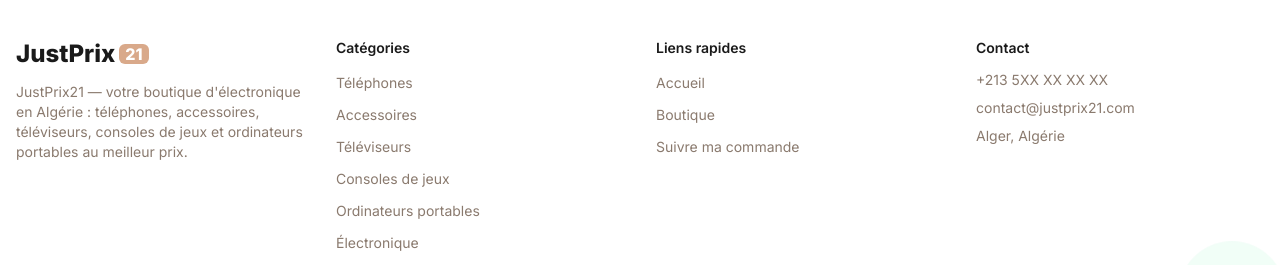
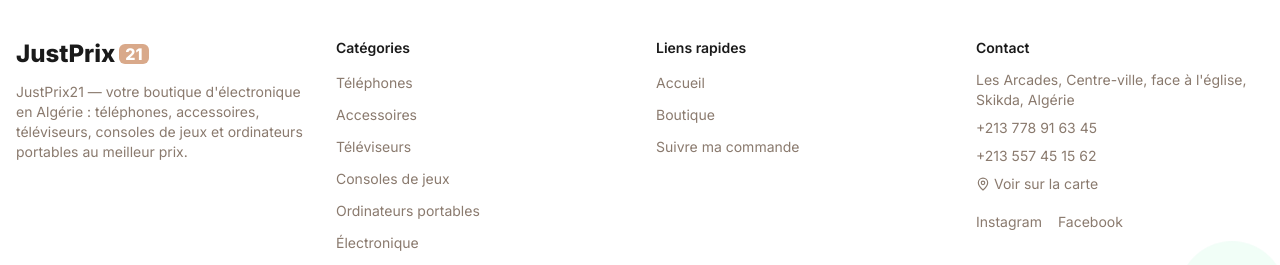
Before and after one commit to Ishaqf/JustPrix21Website, a React (Vite) app in the folder client/: page / in a window 1280 px wide. Shown: the part 457-722 px from the top of the page. Built offline with nearby package versions, Linux system fonts and the light colour scheme; no server answers.

Commit message:
fixing minor issues in the footer and also with whatsapp button and adding more credentials

```diff
--- a/client/src/components/common/WhatsAppButton.jsx
+++ b/client/src/components/common/WhatsAppButton.jsx
@@ -1,13 +1,11 @@
 import { MessageCircle } from 'lucide-react';
 import { SHOP_INFO } from '../../utils/shopInfo';
-
-const DEFAULT_MESSAGE = 'Bonjour, je suis intéressé(e) par vos produits sur JustPrix21.';
 
 // lucide-react has no WhatsApp brand glyph (it's a generic icon set, not
 // brand logos) — MessageCircle stands in. Swap for the real WhatsApp mark
 // (e.g. via react-icons) if the exact logo matters more than the behavior.
 const WhatsAppButton = () => {
-  const href = `https://wa.me/${SHOP_INFO.whatsappNumber}?text=${encodeURIComponent(DEFAULT_MESSAGE)}`;
+  const href = `https://wa.me/${SHOP_INFO.whatsappNumber}?text=${encodeURIComponent(SHOP_INFO.whatsappMessage)}`;
 
   return (
     <a
--- a/client/src/components/layout/Footer.jsx
+++ b/client/src/components/layout/Footer.jsx
@@ -1,4 +1,5 @@
 import { Link } from 'react-router-dom';
+import { MapPin } from 'lucide-react';
 import Logo from '../common/Logo';
 import { CATEGORIES } from '../../utils/categories';
 import { SHOP_INFO } from '../../utils/shopInfo';
@@ -8,7 +9,7 @@
     <div className="mx-auto grid max-w-7xl gap-8 px-4 py-10 md:grid-cols-4">
       <div>
         <Logo />
-        <p className="mt-3 text-sm text-[var(--color-muted)]">
+        <p className="mt-3 text-sm text-(--color-muted)">
           JustPrix21 — votre boutique d'électronique en Algérie : téléphones,
           accessoires, téléviseurs, consoles de jeux et ordinateurs portables
           au meilleur prix.
@@ -16,13 +17,13 @@
       </div>
 
       <div>
-        <h3 className="mb-3 text-sm font-semibold text-[var(--color-ink)]">Catégories</h3>
+        <h3 className="mb-3 text-sm font-semibold text-(--color-ink)">Catégories</h3>
         <ul className="space-y-2">
           {CATEGORIES.map((cat) => (
             <li key={cat.value}>
               <Link
                 to={`/shop?category=${cat.value}`}
-                className="text-sm text-[var(--color-muted)] hover:text-[var(--color-accent-dark)]"
+                className="text-sm text-(--color-muted) hover:text-(--color-accent-dark)"
               >
                 {cat.label}
               </Link>
@@ -32,20 +33,20 @@
       </div>
 
       <div>
-        <h3 className="mb-3 text-sm font-semibold text-[var(--color-ink)]">Liens rapides</h3>
+        <h3 className="mb-3 text-sm font-semibold text-(--color-ink)">Liens rapides</h3>
         <ul className="space-y-2">
           <li>
-            <Link to="/" className="text-sm text-[var(--color-muted)] hover:text-[var(--color-accent-dark)]">
+            <Link to="/" className="text-sm text-(--color-muted) hover:text-(--color-accent-dark)">
               Accueil
             </Link>
           </li>
           <li>
-            <Link to="/shop" className="text-sm text-[var(--color-muted)] hover:text-[var(--color-accent-dark)]">
+            <Link to="/shop" className="text-sm text-(--color-muted) hover:text-(--color-accent-dark)">
               Boutique
             </Link>
           </li>
           <li>
-            <Link to="/suivi-commande" className="text-sm text-[var(--color-muted)] hover:text-[var(--color-accent-dark)]">
+            <Link to="/suivi-commande" className="text-sm text-(--color-muted) hover:text-(--color-accent-dark)">
               Suivre ma commande
             </Link>
           </li>
@@ -53,18 +54,43 @@
       </div>
 
       <div>
-        <h3 className="mb-3 text-sm font-semibold text-[var(--color-ink)]">Contact</h3>
-        {/* Placeholder values from utils/shopInfo.js until the client
-            provides real details. */}
-        <ul className="space-y-2 text-sm text-[var(--color-muted)]">
-          <li>{SHOP_INFO.phone}</li>
-          <li>{SHOP_INFO.email}</li>
+        <h3 className="mb-3 text-sm font-semibold text-(--color-ink)">Contact</h3>
+        <ul className="space-y-2 text-sm text-(--color-muted)">
           <li>{SHOP_INFO.address}</li>
+          <li>
+            <a href={SHOP_INFO.phoneHref} className="hover:text-(--color-accent-dark)">
+              {SHOP_INFO.phone}
+            </a>
+          </li>
+          <li>
+            <a href={SHOP_INFO.phoneAltHref} className="hover:text-(--color-accent-dark)">
+              {SHOP_INFO.phoneAlt}
+            </a>
+          </li>
+          <li>
+            <a
+              href={SHOP_INFO.googleMapsUrl}
+              target="_blank"
+              rel="noopener noreferrer"
+              className="inline-flex items-center gap-1 hover:text-(--color-accent-dark)"
+            >
+              <MapPin size={14} />
+              Voir sur la carte
+            </a>
+          </li>
         </ul>
+        <div className="mt-4 flex gap-4 text-sm">
+          <a href={SHOP_INFO.instagramUrl} target="_blank" rel="noopener noreferrer" className="text-(--color-muted) hover:text-(--color-accent-dark)">
+            Instagram
+          </a>
+          <a href={SHOP_INFO.facebookUrl} target="_blank" rel="noopener noreferrer" className="text-(--color-muted) hover:text-(--color-accent-dark)">
+            Facebook
+          </a>
+        </div>
       </div>
     </div>
 
-    <div className="border-t border-black/5 px-4 py-4 text-center text-xs text-[var(--color-muted)]">
+    <div className="border-t border-black/5 px-4 py-4 text-center text-xs text-(--color-muted)">
       © {new Date().getFullYear()} JustPrix21. Tous droits réservés.
     </div>
   </footer>
--- a/client/src/utils/shopInfo.js
+++ b/client/src/utils/shopInfo.js
@@ -1,9 +1,17 @@
-// Placeholder shop contact details — replace with the real values once
-// the client provides them. Single source so Footer.jsx and
-// WhatsAppButton.jsx don't each carry their own copy to forget about.
+// Real shop contact details — single source so Footer.jsx and
+// WhatsAppButton.jsx don't each carry their own copy to keep in sync.
 export const SHOP_INFO = {
-  whatsappNumber: '213500000000', // E.164 without the leading '+'
-  phone: '+213 5XX XX XX XX',
-  email: 'contact@justprix21.com',
-  address: 'Alger, Algérie',
+  name: 'Le Juste Prix',
+  whatsappNumber: '213778916345', // E.164 without the leading '+'
+  whatsappMessage: "Bonjour Le Juste Prix, je souhaite avoir plus d'informations.",
+  phone: '+213 778 91 63 45',
+  phoneHref: 'tel:+213778916345',
+  phoneAlt: '+213 557 45 15 62',
+  phoneAltHref: 'tel:+213557451562',
+  address: "Les Arcades, Centre-ville, face à l'église, Skikda, Algérie",
+  googleMapsUrl: 'https://maps.app.goo.gl/m769ZU3cmZ2UhbuE7',
+  instagramUrl: 'https://www.instagram.com/justeprix21/',
+  instagramHandle: '@justeprix21',
+  threadsHandle: '@justeprix21',
+  facebookUrl: 'https://www.facebook.com/p/Le-juste-prix-100069579070454/',
 };
```
